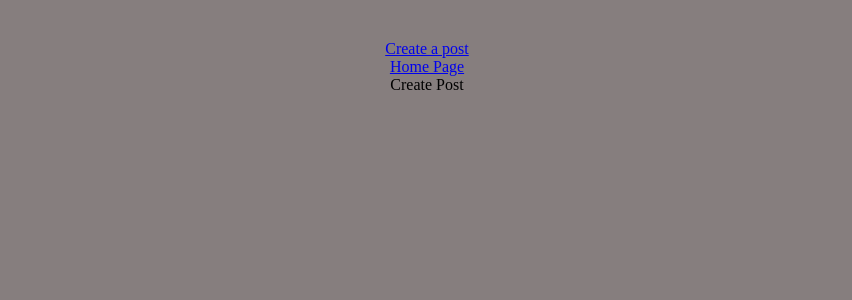
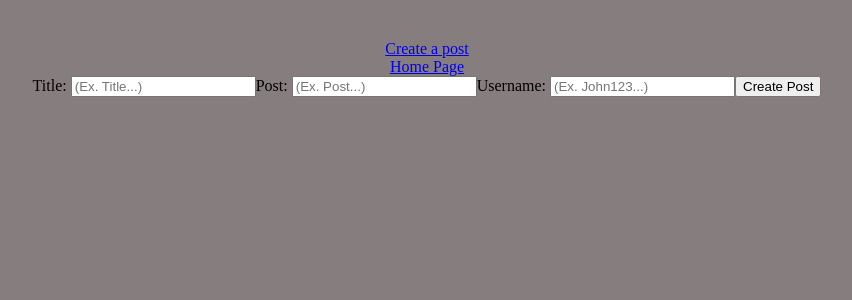
Before and after one commit to smahesh77/Blog_React, a React (Create React App) app in the folder client/: page /createpost in a window 1280 px wide. Shown: the top 300 px of the page, without its empty margins (213-1065 px from the left). Built offline with nearby package versions, Linux system fonts and the light colour scheme.

Commit message:
added create form page

```diff
--- a/client/src/pages/createPost.js
+++ b/client/src/pages/createPost.js
@@ -1,9 +1,64 @@
-import React from 'react'
+import React from "react";
+import { Formik, Form, Field, ErrorMessage } from "formik";
+import * as Yup from "yup";
+import axios from "axios";
 
-function createPost() {
+function CreatePost() {
+  const initialValues = {
+    title: "",
+    postText: "",
+    username: "",
+  };
+
+  const validationSchema = Yup.object().shape({
+    title: Yup.string().required("You must input a Title!"),
+    postText: Yup.string().required(),
+    username: Yup.string().min(3).max(15).required(),
+  });
+
+  const onSubmit = (data) => {
+    axios.post("http://localhost:3001/posts", data).then((response) => {
+      console.log("IT WORKED");
+    });
+  };
   return (
-    <div>Create Post</div>
-  )
+    <div className="createPostPage">
+      <Formik
+        initialValues={initialValues}
+        onSubmit={onSubmit}
+        validationSchema={validationSchema}
+      >
+        <Form className="formContainer">
+          <label>Title: </label>
+          <ErrorMessage name="title" component="span" />
+          <Field
+            autocomplete="off"
+            id="inputCreatePost"
+            name="title"
+            placeholder="(Ex. Title...)"
+          />
+          <label>Post: </label>
+          <ErrorMessage name="postText" component="span" />
+          <Field
+            autocomplete="off"
+            id="inputCreatePost"
+            name="postText"
+            placeholder="(Ex. Post...)"
+          />
+          <label>Username: </label>
+          <ErrorMessage name="username" component="span" />
+          <Field
+            autocomplete="off"
+            id="inputCreatePost"
+            name="username"
+            placeholder="(Ex. John123...)"
+          />
+
+          <button type="submit"> Create Post</button>
+        </Form>
+      </Formik>
+    </div>
+  );
 }
 
-export default createPost
+export default CreatePost;
```
